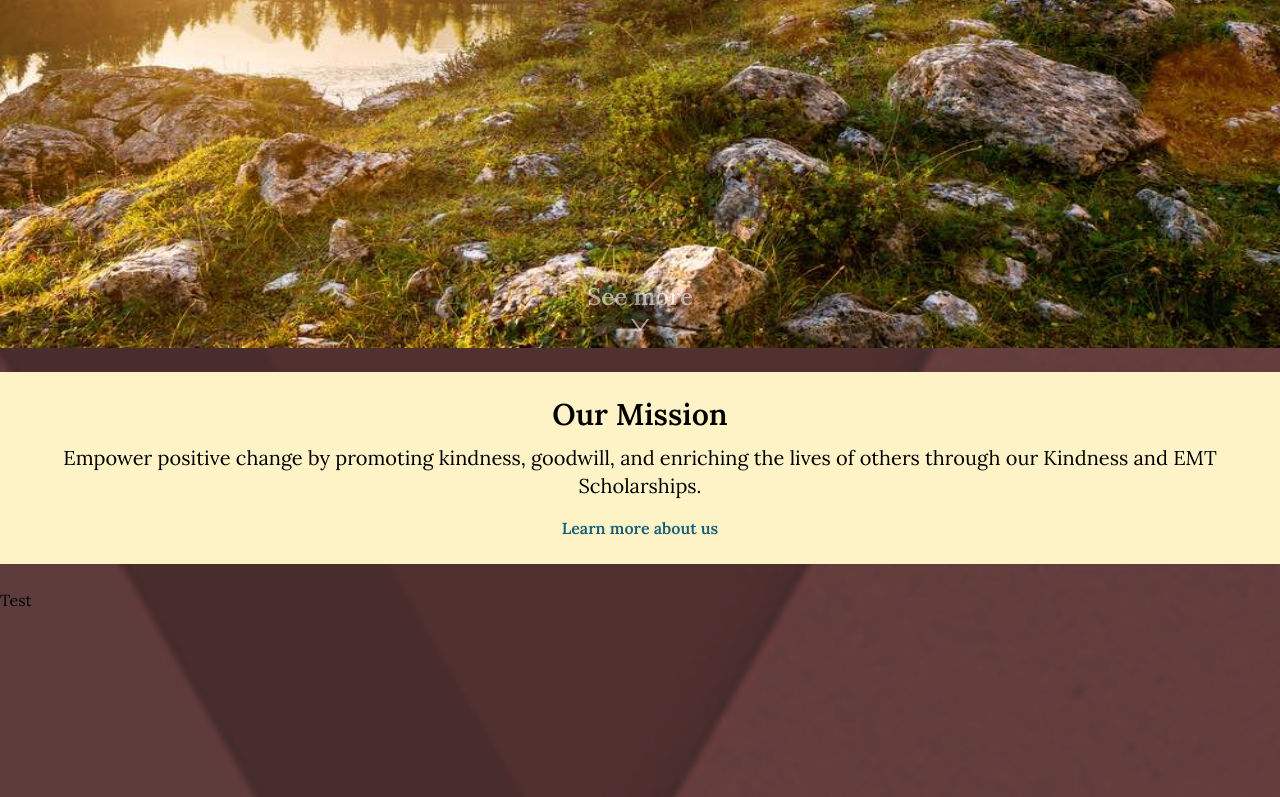
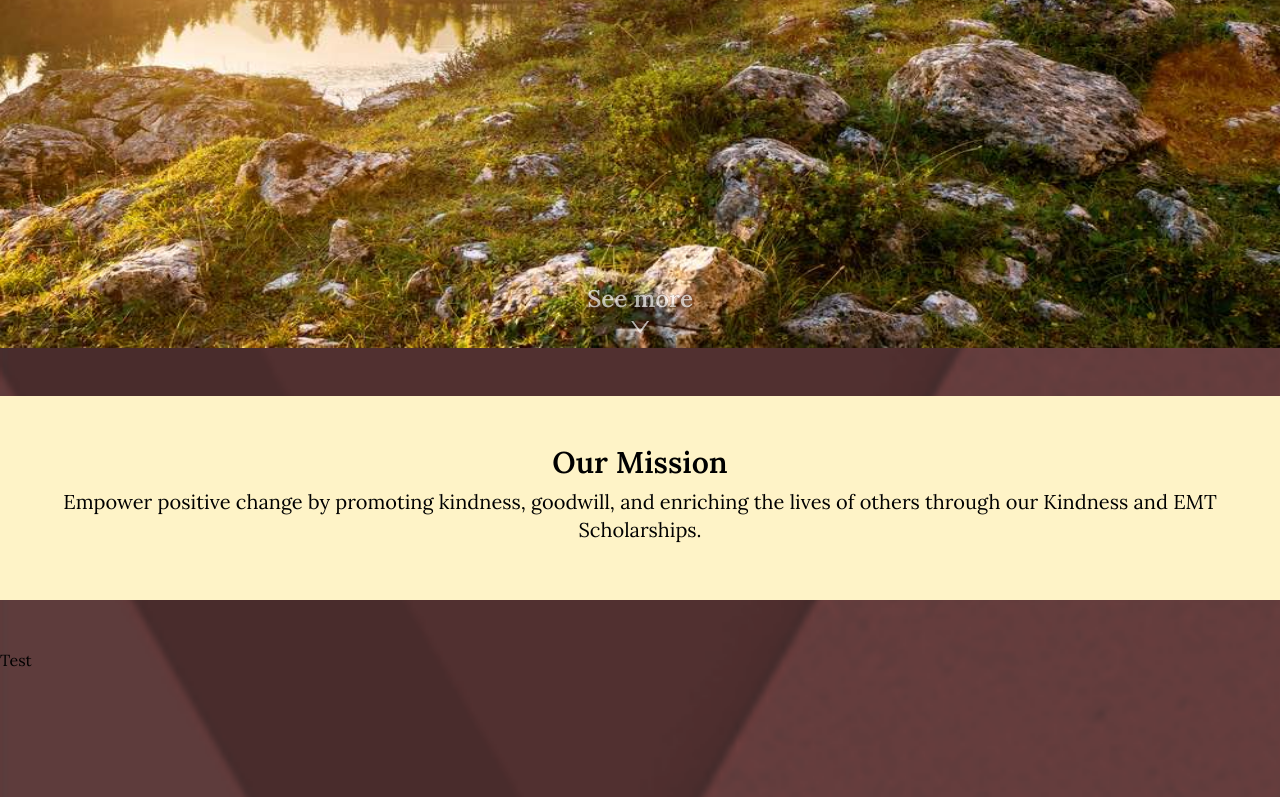
Before and after one commit to brandonmcconathy/Travis-River-Jones-Foundation, a Next.js app: page / in a window 1280 px wide. Shown: the part 468-1265 px from the top of the page. Built offline with nearby package versions, Linux system fonts and the light colour scheme; no server answers; the database is empty.

Commit message:
started adding animations to sections on homepage

```diff
--- a/src/app/globals.css
+++ b/src/app/globals.css
@@ -43,7 +43,25 @@ html {
 }
 
 .learn-more:hover h2 {
-  color: rgb(165 243 252)
+  color: rgb(165 243 252);
+  animation: imgFadeInAnimation ease 1s;
+  animation-fill-mode: forwards;
+}
+
+.section-grow:hover {
+  z-index: 2;
+  animation: sectionGrowAnimation ease 2s;
+  animation-fill-mode: forwards;
+}
+@keyframes sectionGrowAnimation {
+  0% {
+    margin: 3rem 0;
+    padding: 3rem 2.5rem;
+  }
+  100% {
+    margin: -3rem 0;
+    padding: 6rem 2.5rem;
+  }
 }
 
 .img-fade-in {
@@ -75,7 +93,7 @@ html {
 .bounce {
   animation: bounceAnimation linear 1.3s;
   animation-iteration-count: infinite;
-  animation-delay: 6s;
+  animation-delay: 5s;
 }
 @keyframes bounceAnimation {
   0% {
--- a/src/app/page.jsx
+++ b/src/app/page.jsx
@@ -43,10 +43,10 @@ export default function Homepage() {
           </div>
         </section>
         <Link href="/about">
-          <section id='top-div' className="bg-amber-100 py-6 px-10 text-center relative my-6 learn-more hover:bg-amber-50 transition duration-1000">
-            <h1 className="text-3xl font-semibold mb-3">Our Mission</h1>
-            <p className="text-xl mb-4">Empower positive change by promoting kindness, goodwill, and enriching the lives of others through our Kindness and EMT Scholarships.</p>
-            <h2 className="font-semibold text-cyan-800 transition duration-1000">Learn more about us</h2>
+          <section id='top-div' className="bg-amber-100 py-12 px-10 text-center relative my-12 learn-more hover:bg-amber-50 transition duration-1000 section-grow">
+            <h1 className="text-3xl font-semibold mb-2">Our Mission</h1>
+            <p className="text-xl mb-12">Empower positive change by promoting kindness, goodwill, and enriching the lives of others through our Kindness and EMT Scholarships.</p>
+            <h2 className="opacity-0 -mb-16 font-semibold text-cyan-800 transition duration-1000">Learn more about us</h2>
           </section>
         </Link>
         <h1 className="mb-96">Test</h1>
```
